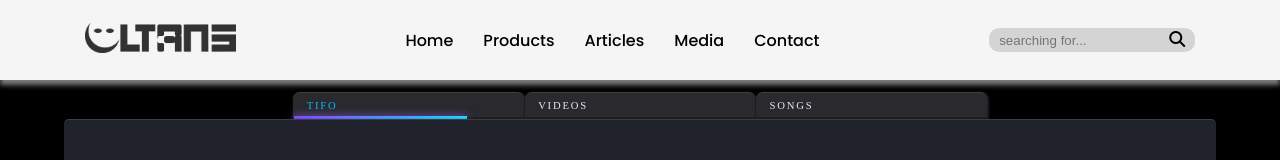
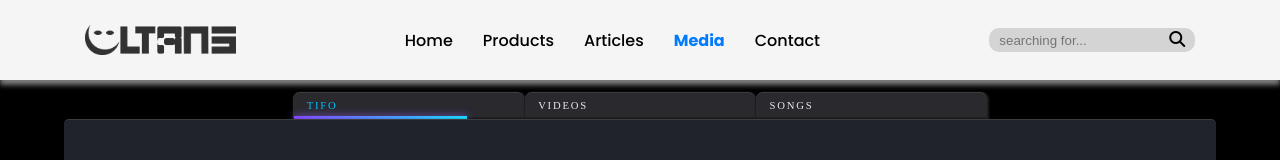
Before and after one commit to halloulmohammed/stage-projet, a React (Create React App) app: page /media in a window 1280 px wide. Shown: the top 160 px of the page. Built offline with nearby package versions, Linux system fonts and the light colour scheme; a web font is replaced by a local one.

Commit message:
header edit

```diff
--- a/public/index.html
+++ b/public/index.html
@@ -14,6 +14,12 @@
       manifest.json provides metadata used when your web app is installed on a
       user's mobile device or desktop. See https://developers.google.com/web/fundamentals/web-app-manifest/
     -->
+    <!-- <link rel="preconnect" href="https://fonts.googleapis.com">
+    <link rel="preconnect" href="https://fonts.gstatic.com" crossorigin>
+    <link href="https://fonts.googleapis.com/css2?family=Anton&display=swap" rel="stylesheet"> -->
+    <link rel="preconnect" href="https://fonts.googleapis.com">
+    <link rel="preconnect" href="https://fonts.gstatic.com" crossorigin>
+    <link href="https://fonts.googleapis.com/css2?family=Anton&family=Bebas+Neue&display=swap" rel="stylesheet">
     <link rel="manifest" href="%PUBLIC_URL%/manifest.json" />
     <link rel="stylesheet" href="https://cdnjs.cloudflare.com/ajax/libs/font-awesome/6.5.2/css/all.min.css" integrity="sha512-SnH5WK+bZxgPHs44uWIX+LLJAJ9/2PkPKZ5QiAj6Ta86w+fsb2TkcmfRyVX3pBnMFcV7oQPJkl9QevSCWr3W6A==" crossorigin="anonymous" referrerpolicy="no-referrer" />
 
--- a/src/component/Header.js
+++ b/src/component/Header.js
@@ -1,30 +1,37 @@
-import React from "react";
-import { Link } from "react-router-dom";
+import React, { useState, useEffect } from "react";
+import { Link, useLocation } from "react-router-dom";
 import "../style/header.css";
 
 export const Header = () => {
+  const [activeLink, setActiveLink] = useState("/"); // State to keep track of active link
+  const location = useLocation(); // Hook to get current location
+
+  // Update active link when location changes
+  useEffect(() => {
+    setActiveLink(location.pathname);
+  }, [location]);
+
   return (
     <div id="header-container">
-      <Link to="/">
+      <div>
         <img src="/images/logo.png" alt="logo" id="logo" />
-      </Link>
+      </div>
       <ul id="nav-bar">
-        <li id="active">
-          <Link to="/" >Home</Link>
+        <li className={activeLink === "/" ? "active" : ""}>
+          <Link to="/">Home</Link>
         </li>
-        <li>
+        <li className={activeLink === "/product" ? "active" : ""}>
           <Link to="/product">Products</Link>
         </li>
-        <li>
+        <li className={activeLink === "/article" ? "active" : ""}>
           <Link to="/article">Articles</Link>
         </li>
-        <li>
-         <Link to="/media">Media</Link>
+        <li className={activeLink === "/media" ? "active" : ""}>
+          <Link to="/media">Media</Link>
         </li>
         <li>
           <a href="/contact">Contact</a>
         </li>
-
       </ul>
       <div id="search-bar">
         <input placeholder="searching for..." />
--- a/src/style/header.css
+++ b/src/style/header.css
@@ -1,8 +1,9 @@
+
 #header-container {
   height: 10vh;
   display: flex;
+  align-items: center;
   justify-content: space-around;
-  align-items: center;
   background: whitesmoke;
   position: sticky;
   top: 0px;
@@ -11,67 +12,61 @@
   -webkit-box-shadow: 0px 5px 5px 0px rgba(168, 166, 166, 0.75);
   -moz-box-shadow: 0px 5px 5px 0px rgba(168, 166, 166, 0.75);
 }
-i{
-  color: black;
-}
-link {
-  text-decoration: none;
-  color: black;
-}
+
 #header-container #logo {
   height: 30px;
 }
-#header-container #nav-bar {
+
+#nav-bar {
+  list-style: none;
   display: flex;
-  list-style: none;
   gap: 30px;
 }
-#header-container #nav-bar li a {
-  text-decoration: none;
-  color: black;
-}
-#header-container #nav-bar li {
+
+#nav-bar li {
   font-family: "Poppins", sans-serif;
   font-weight: 500;
   font-size: 1rem;
   position: relative;
 }
-#header-container #nav-bar li a:hover {
-  color: gray;
+
+#nav-bar li a {
+  text-decoration: none;
+  color: black;
 }
-#header-container #nav-bar li a:hover::after {
+
+#nav-bar li.active a {
+  /* Style for active link */
+  font-weight: bold;
+  color: #007bff; /* Example: Blue color */
+}
+
+#nav-bar li a:hover {
+  color: #007bff;
+}
+
+#nav-bar li a:hover::after {
   content: "";
   position: absolute;
-  bottom:-2px; /* Adjust the distance from the text */
+  bottom: -2px; /* Adjust the distance from the text */
   left: 0;
   width: 40%;
   height: 2px;
-  background-color: rgb(92, 90, 90);
+  background-color: #007bff;
 }
 
-#header-container #search-bar input {
-  width: 170px;
-  outline: none;
-}
-#header-container #search-bar {
-  background: rgb(212, 212, 212);
+#search-bar {
   padding: 3px 10px;
   border-radius: 10px;
+  background: rgb(212, 212, 212);
 }
-#header-container #search-bar input {
+
+#search-bar input {
+  width: 170px;
   outline: none;
   border: none;
   background: transparent;
 }
-#header-container li #media {
-  outline: none;
-  border: none;
-  background: transparent;
-  font-family: "Poppins", sans-serif;
-  color:black;
-  font-weight: 500;
-  font-size: 1rem;
+#logo{
+  display: block;
 }
-#header-container li #media :hover{
-  color: black;
-}
--- a/src/style/singleprod.css
+++ b/src/style/singleprod.css
@@ -88,6 +88,6 @@
   margin-bottom: 20px;
 }
 .review{
-  background: linear-gradient(white, gray);
+  background: linear-gradient(white, rgb(219, 218, 218));
   padding: 30px 70px;
 }
```
